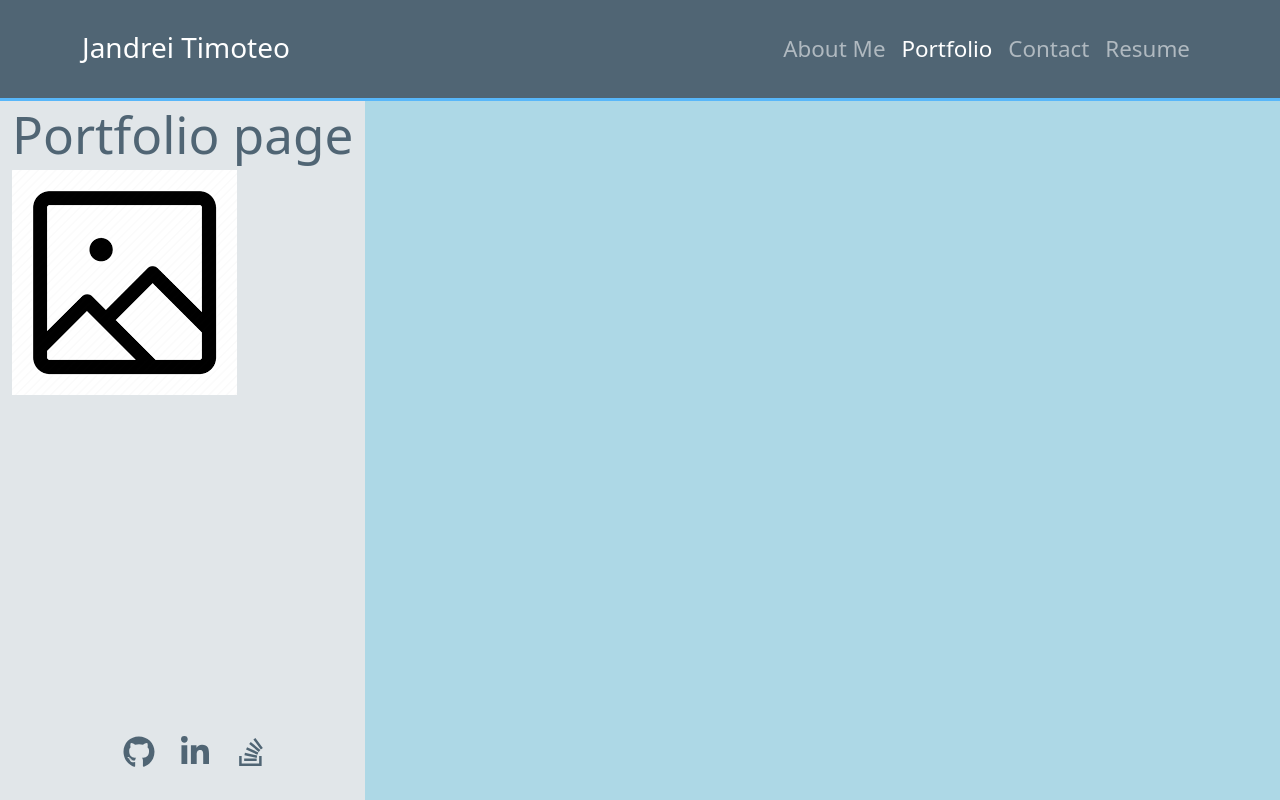
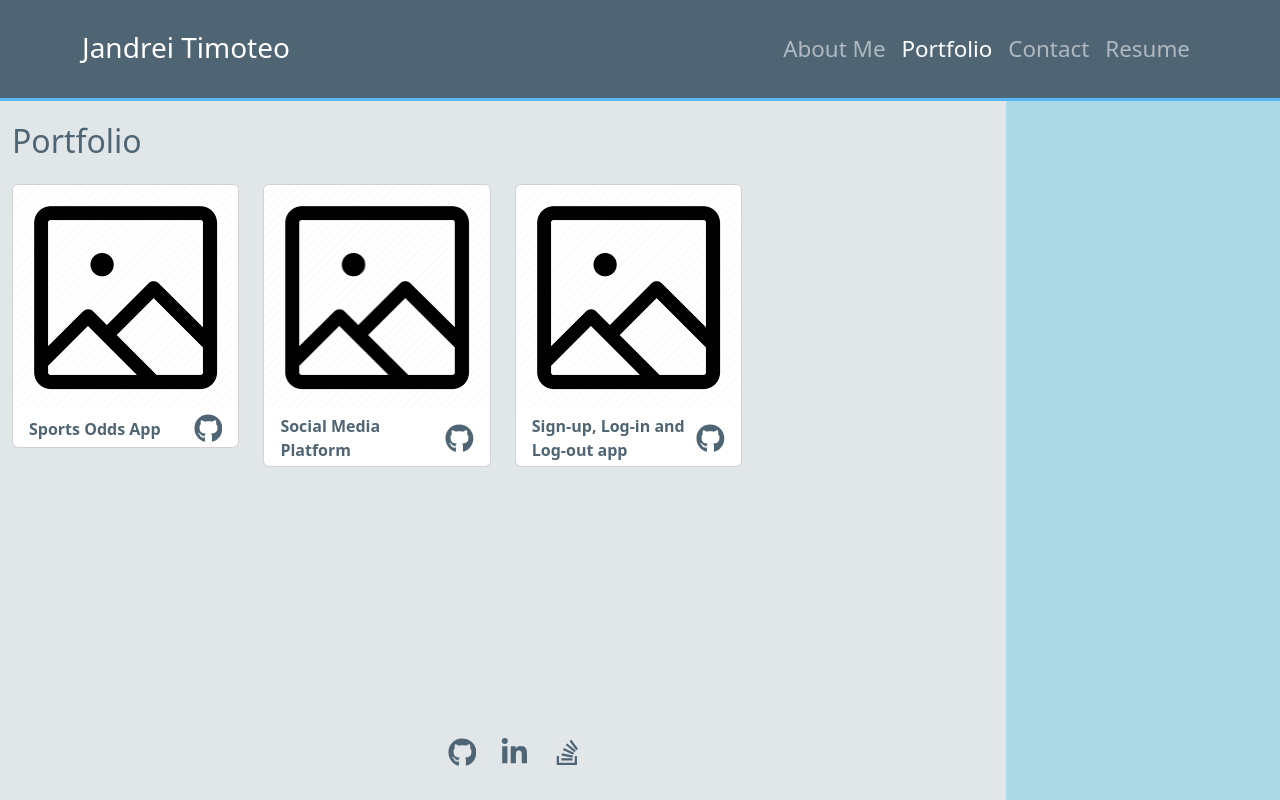
Before and after one commit to Jdrei01/react-portfolio, a React (Vite) app: page /portfolio in a window 1280 px wide. Built offline with nearby package versions, Linux system fonts and the light colour scheme.

Commit message:
Added Porfoliopage.jsx codes

```diff
--- a/src/pages/PorfolioPage.jsx
+++ b/src/pages/PorfolioPage.jsx
@@ -1,12 +1,21 @@
-import image from '../assets/images/placeholder.png'
+import { Row, Col } from 'react-bootstrap';
+import Project from '../components/Project';
+import data from '../assets/data/projectsData';
 
 export default function PortfolioPage() {
-    return (
-      <div>
-        <h1>
-          Portfolio page
-        </h1>
-        <img src={image}></img>
-      </div>
-    )
-  }
+  return (
+    <Row >
+      <h2 className="my-3">Portfolio</h2>
+      {/* Map over projects data and display the Project component for each project */}
+      {data.map((project) => (
+        <Col key={project.id} sm={12} md={6} lg={4} xl={3}>
+          <Project
+            title={project.title}
+            image={project.image}
+            github={project.github}
+          />
+        </Col>
+      ))}
+    </Row>
+  );
+}
```
